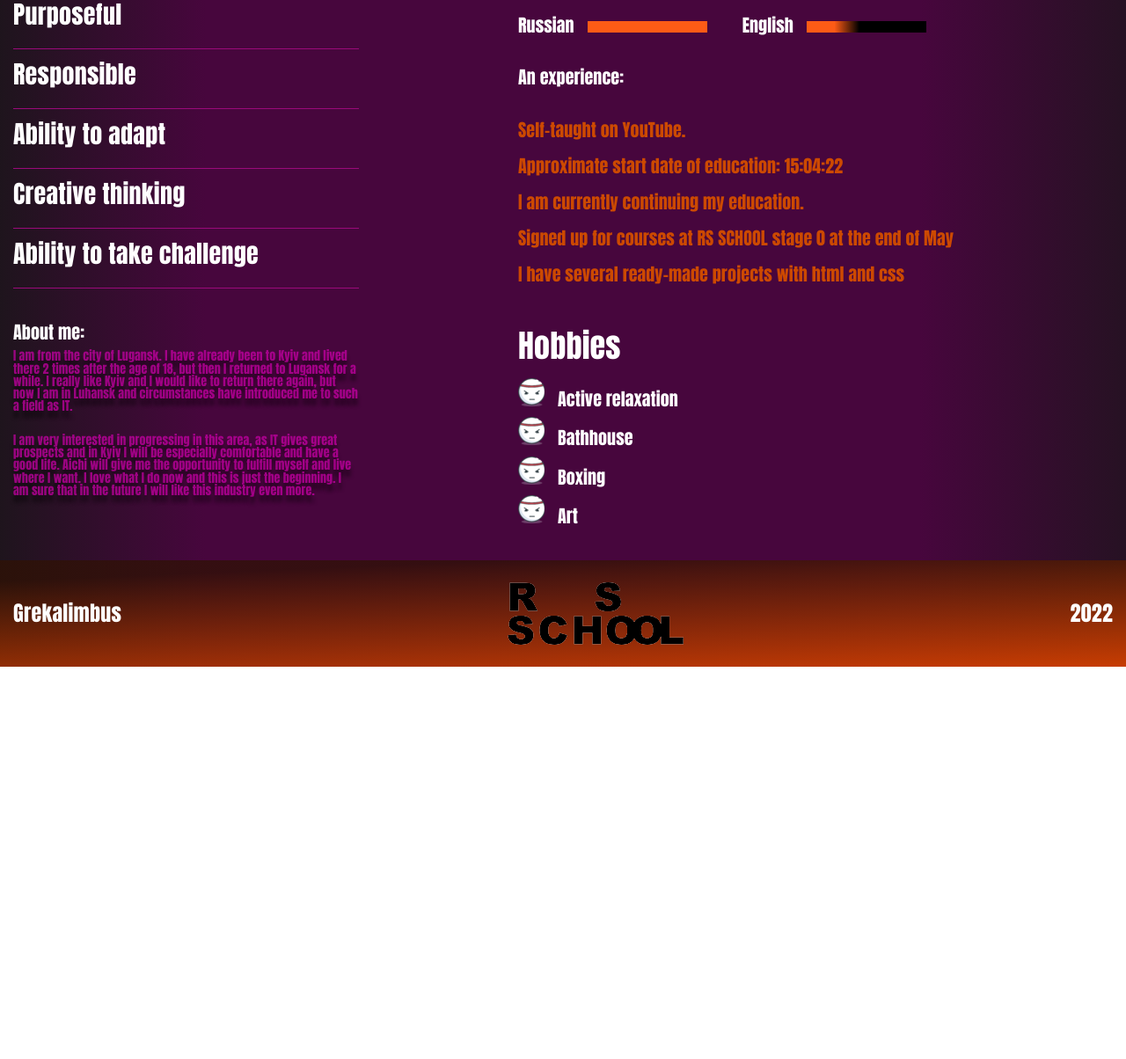
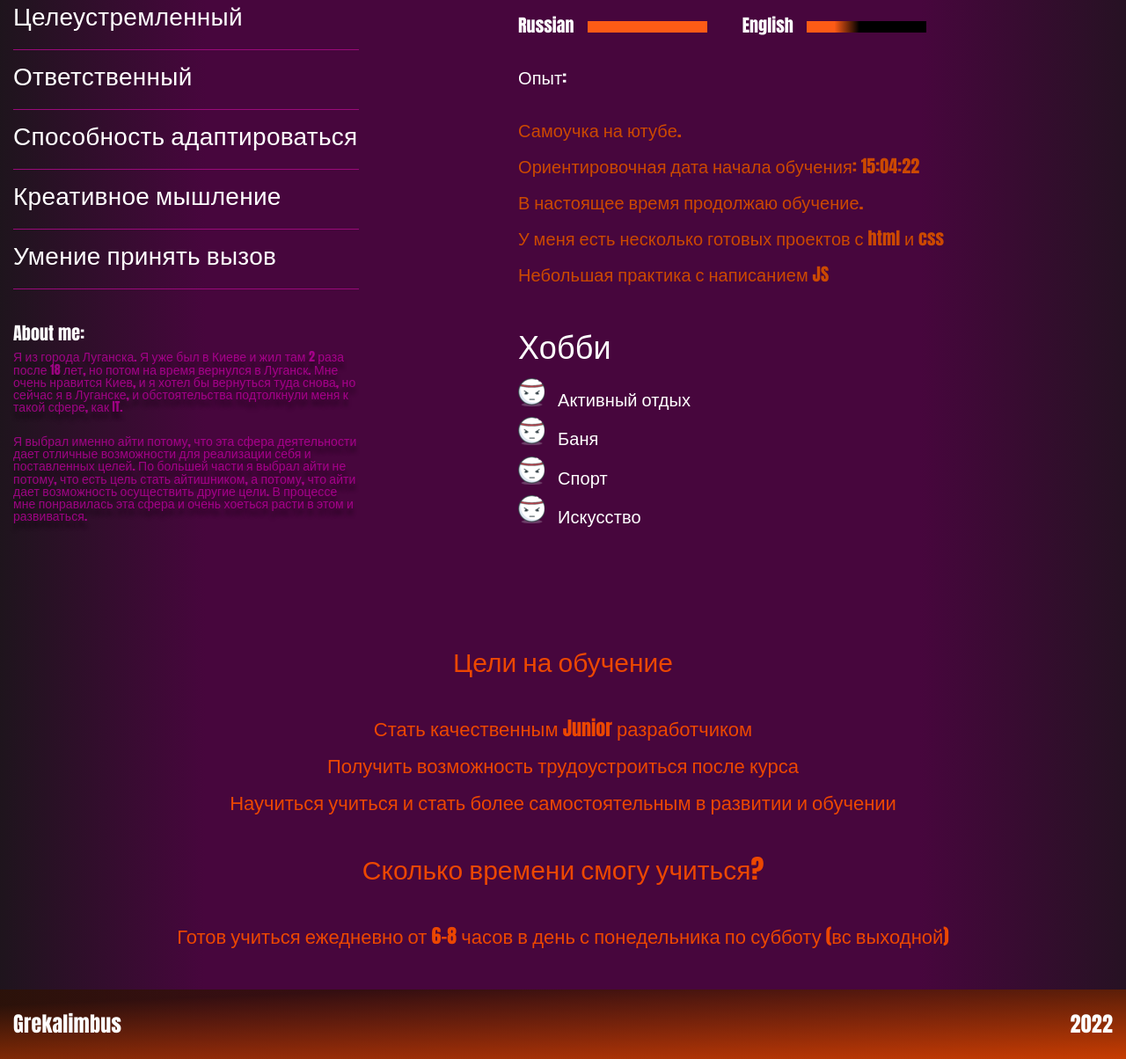
Before and after one commit to Grekalimbus/rsschool-cv, a plain HTML site: page index.html in a window 1280 px wide. Shown: the part 1125-2329 px from the top of the page at 88% size. Before the commit the page ends 1883 px from the top, so only its background shows below. Drawn offline with Linux system fonts and the light colour scheme.

Commit message:
last fix

```diff
--- a/index.html
+++ b/index.html
@@ -73,34 +73,30 @@
 						<div class="_wrapper_personal_qualities">
 							<div class="ikon_and_title">
 								<img src="img/img_section/person.png" alt="">
-								<h2 class="tittle_person">Personal qualities</h2>
+								<h2 class="tittle_person">Личные качества</h2>
 							</div>
 							<ul class="menu_personal_qualities">
-								<li>Purposeful</li>
-								<li>Responsible</li>
-								<li>Ability to adapt</li>
-								<li>Creative thinking</li>
-								<li>Ability to take challenge</li>
+								<li>Целеустремленный</li>
+								<li>Ответственный</li>
+								<li>Способность адаптироваться</li>
+								<li>Креативное мышление</li>
+								<li>Умение принять вызов</li>
 							</ul>
 						</div>
 						<div class="content_about_me">
 							<h2 class="about_me">About me:</h2>
 							<article class="text_about_me">
 
-								<p>I am from the city of Lugansk. I have already been to Kyiv and lived there 2 times after the
-									age
-									of 18, but then I returned to Lugansk for a while. I really like Kyiv and I would like to
-									return
-									there again, but now I am in Luhansk and circumstances have introduced me to such a field as
-									IT.
+								<p>Я из города Луганска. Я уже был в Киеве и жил там 2 раза после 18 лет, но потом на время
+									вернулся в Луганск. Мне очень нравится Киев, и я хотел бы вернуться туда снова, но сейчас я в
+									Луганске, и обстоятельства подтолкнули меня к такой сфере, как IT.
 								</p>
 
-								<p> I am very interested in progressing in this area, as IT gives great prospects and in Kyiv I
-									will
-									be especially comfortable and have a good life. Aichi will give me the opportunity to fulfill
-									myself and live where I want.
-									I love what I do now and this is just the beginning.
-									I am sure that in the future I will like this industry even more.
+								<p>
+									Я выбрал именно айти потому, что эта сфера деятельности дает отличные возможности для
+									реализации себя и поставленных целей. По большей части я выбрал айти не потому, что есть цель
+									стать айтишником, а потому, что айти дает возможность осуществить другие цели. В процессе мне
+									понравилась эта сфера и очень хоеться расти в этом и развиваться.
 								</p>
 							</article>
 						</div>
@@ -148,22 +144,22 @@
 									<div class="line_english"></div>
 								</div>
 							</div>
-							<h2 class="experiance">An experience:</h2>
+							<h2 class="experiance">Опыт:</h2>
 							<article class="info_experiance">
-								<p> Self-taught on YouTube.</p>
-								<p>Approximate start date of education: 15:04:22</p>
-								<p>I am currently continuing my education.</p>
-								<p>Signed up for courses at RS SCHOOL stage 0 at the end of May</p>
-								<p>I have several ready-made projects with html and css</p>
+								<p> Самоучка на ютубе.</p>
+								<p>Ориентировочная дата начала обучения: 15:04:22</p>
+								<p>В настоящее время продолжаю обучение.</p>
+								<p>У меня есть несколько готовых проектов с html и css</p>
+								<p>Небольшая практика с написанием JS</p>
 							</article>
 						</div>
 						<div class="wrapper_hobbies">
-							<h2 class="tittle_hobbies">Hobbies</h2>
+							<h2 class="tittle_hobbies">Хобби</h2>
 							<ul class="list_hobbies">
-								<li>Active relaxation </li>
-								<li>Bathhouse</li>
-								<li>Boxing</li>
-								<li>Art</li>
+								<li>Активный отдых</li>
+								<li>Баня</li>
+								<li>Спорт</li>
+								<li>Искусство</li>
 							</ul>
 						</div>
 					</div>
@@ -171,14 +167,29 @@
 			</div>
 		</section>
 		<!--СЕКЦИЯ2 МНОГО КОНТЕНТА-->
+
+		<!-- ДОП СЕКЦИЯ С НОВОЙ ДОБАВЛЕННОЙ ИНФОЙ -->
+		<section>
+			<div class="container small_info">
+				<h3 class="title_one">Цели на обучение</h3>
+				<ul class="list_star">
+					<li>Стать качественным Junior разработчиком</li>
+					<li>Получить возможность трудоустроиться после курса</li>
+					<li>Научиться учиться и стать более самостоятельным в развитии и обучении</li>
+				</ul>
+
+				<h3 class="title_one">Сколько времени смогу учиться?</h3>
+				<p>Готов учиться ежедневно от 6-8 часов в день с понедельника по субботу (вс выходной)</p>
+			</div>
+		</section>
+		<!-- ДОП СЕКЦИЯ С НОВОЙ ДОБАВЛЕННОЙ ИНФОЙ -->
+
 		<!--FOOTER-->
 		<footer class="footer">
 			<div class="container">
 				<div class="flex_box_footer">
 					<a href="https://github.com/Grekalimbus" class="git_hub_link" target="_blank">Grekalimbus</a>
-					<a href="https://app.rs.school/course/student/auto-test?course=js-fe-preschool-2022q2" target="_blank">
-						<img src="img/img_section/footer.png" alt="">
-					</a>
+
 					<p class="data_footer">2022</p>
 				</div>
 			</div>
--- a/style.css
+++ b/style.css
@@ -324,7 +324,7 @@ margin: 0 0 0 60px;
 .polosa_five{
 	width: 358px;
 	height: 18px;
-	background: linear-gradient(90deg, #FD5B16 45.28%, #000000 68.36%);
+	background: linear-gradient(90deg, #FD5B16 36.81%, #000000 57.53%, #000000 57.54%);
 	margin: 5px 0 0 30px;
 }
 .text_border_right_six{
@@ -334,7 +334,7 @@ margin: 0 0 0 60px;
 .polosa_six{
 	width: 356px;
 	height: 18px;
-	background: linear-gradient(90deg, #FD5B16 -85.84%, #000000 20.63%);
+	background: linear-gradient(90deg, #FD5B16 10.95%, #000000 51.6%);
 	margin: 5px 0 0 -23px;
 }
 
@@ -485,3 +485,30 @@ color: #FFFFFF;
 }
 
 /* FOOTER */
+
+/*  ДОП СЕКЦИЯ С НОВОЙ ДОБАВЛЕННОЙ ИНФОЙ */
+
+.container.small_info{
+	margin: 0 auto;
+	text-align: center;
+	margin-top: 100px;
+	margin-bottom: 50px;
+
+	color: #EC4700;
+	font-size: 22px;
+}
+
+.title_one{
+	margin-bottom: 50px;
+	font-size: 30px;
+}
+
+.list_star li{
+	margin: 0 0 20px;
+}
+
+.list_star li:nth-child(3){
+	margin-bottom: 50px;
+}
+
+/*  ДОП СЕКЦИЯ С НОВОЙ ДОБАВЛЕННОЙ ИНФОЙ */
```
Also changed, not shown: 2 other files.
